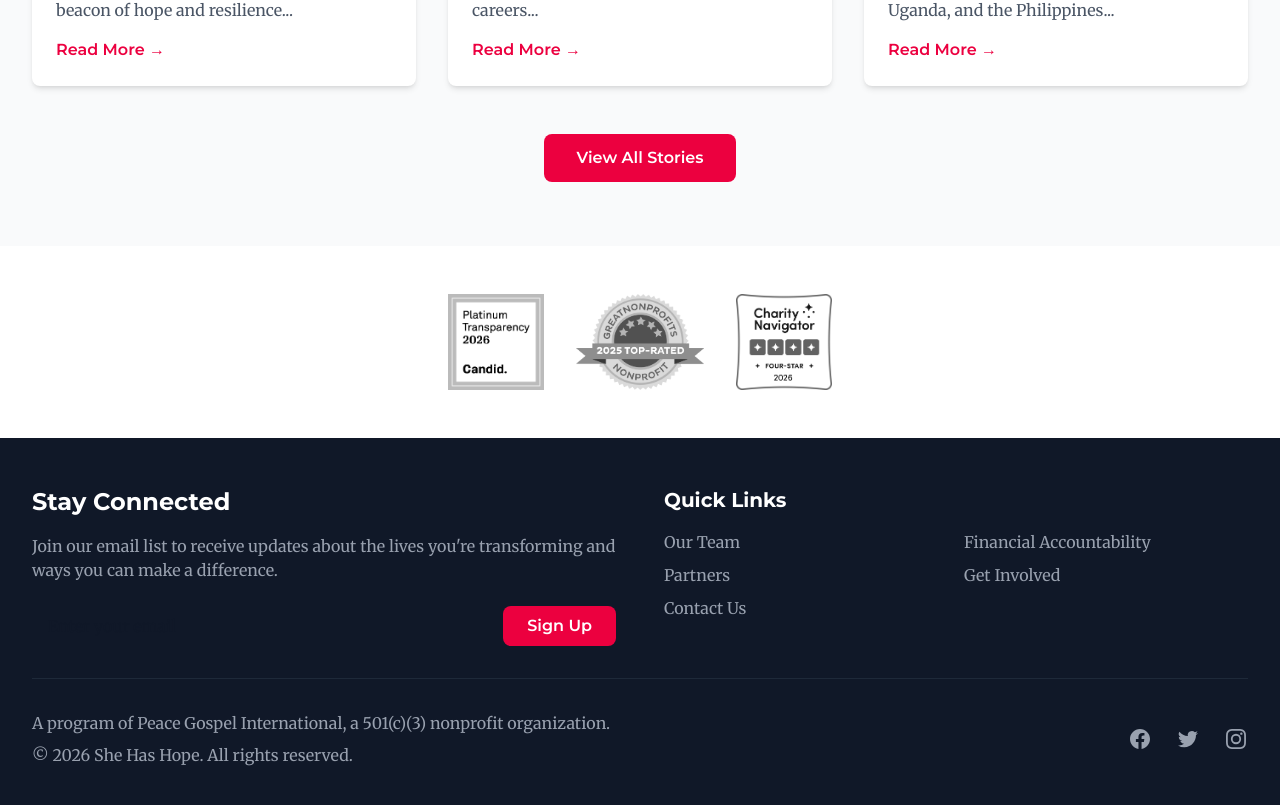
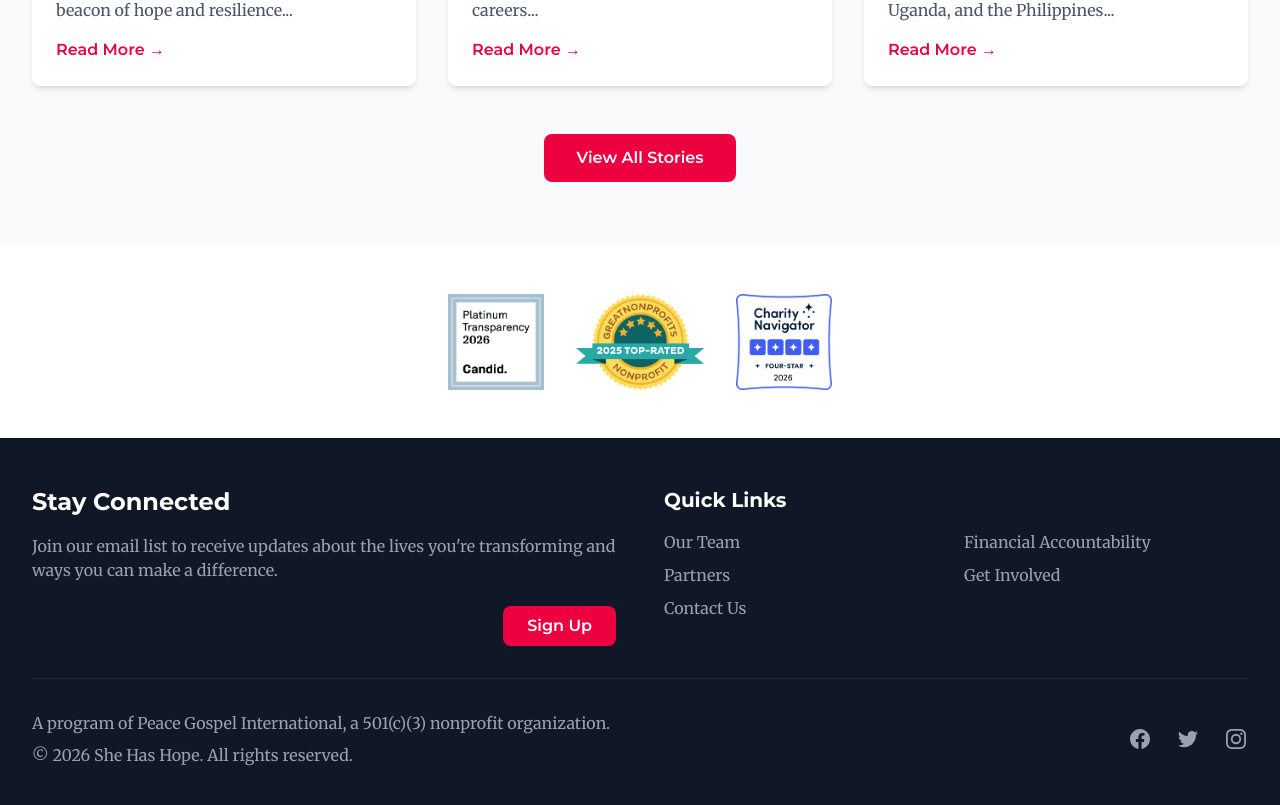
Before and after one commit to Peace-Gospel-International/shehashope, a Next.js app: page / in a window 1280 px wide. Shown: the part 3393-4198 px from the top of the page. Built offline with nearby package versions, Linux system fonts and the light colour scheme.

Commit message:
Remove grayscale filter from rating seals - display full color by default

```diff
--- a/app/page.tsx
+++ b/app/page.tsx
@@ -262,13 +262,13 @@ export default function Home() {
       <section className="py-12 bg-white">
         <div className="max-w-7xl mx-auto px-4 sm:px-6 lg:px-8">
           <div className="flex flex-wrap justify-center items-center gap-8">
-            <a href="https://www.guidestar.org/profile/76-0659778" target="_blank" rel="noopener noreferrer" className="grayscale hover:grayscale-0 transition">
+            <a href="https://www.guidestar.org/profile/76-0659778" target="_blank" rel="noopener noreferrer" className="transition hover:opacity-80">
               <img src="/images/seals/candid-seal.png" alt="Candid Platinum Transparency 2026" className="h-24 w-auto" />
             </a>
-            <a href="https://greatnonprofits.org/org/peace-gospel-international" target="_blank" rel="noopener noreferrer" className="grayscale hover:grayscale-0 transition">
+            <a href="https://greatnonprofits.org/org/peace-gospel-international" target="_blank" rel="noopener noreferrer" className="transition hover:opacity-80">
               <img src="/images/seals/great-nonprofits-seal.png" alt="Great Nonprofits 2025 Top-Rated Nonprofit" className="h-24 w-auto" />
             </a>
-            <a href="https://www.charitynavigator.org/ein/760659778" target="_blank" rel="noopener noreferrer" className="grayscale hover:grayscale-0 transition">
+            <a href="https://www.charitynavigator.org/ein/760659778" target="_blank" rel="noopener noreferrer" className="transition hover:opacity-80">
               <img src="/images/seals/charity-navigator-seal.png" alt="Charity Navigator Four-Star 2026" className="h-24 w-auto" />
             </a>
           </div>
```
